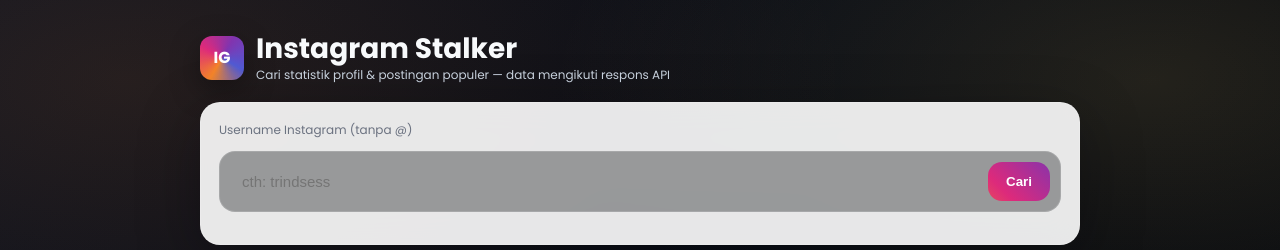
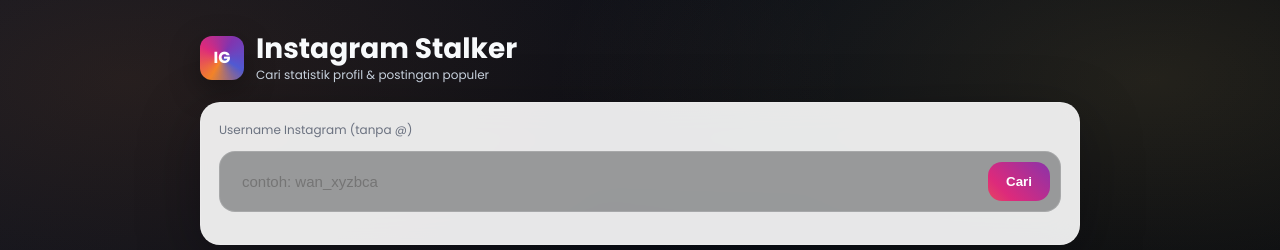
Before and after one commit to wanz-code/igstalk, a plain HTML site: page index.html in a window 1280 px wide. Shown: the top 250 px of the page. Drawn offline with Linux system fonts and the light colour scheme.

Commit message:
Update index.html

```diff
--- a/index.html
+++ b/index.html
@@ -103,7 +103,7 @@
       <div class="logo" aria-hidden="true">IG</div>
       <div>
         <h1>Instagram Stalker</h1>
-        <p class="subtitle">Cari statistik profil & postingan populer — data mengikuti respons API</p>
+        <p class="subtitle">Cari statistik profil & postingan populer</p>
       </div>
     </header>
 
@@ -112,7 +112,7 @@
       <div class="grid">
         <label for="username" class="muted" style="font-size:12px">Username Instagram (tanpa @)</label>
         <div class="search">
-          <input id="username" type="text" placeholder="cth: trindsess" autocomplete="off" />
+          <input id="username" type="text" placeholder="contoh: wan_xyzbca" autocomplete="off" />
           <button id="searchBtn" class="btn"><span class="text">Cari</span><span class="spinner" aria-hidden="true"></span></button>
         </div>
       </div>
```
